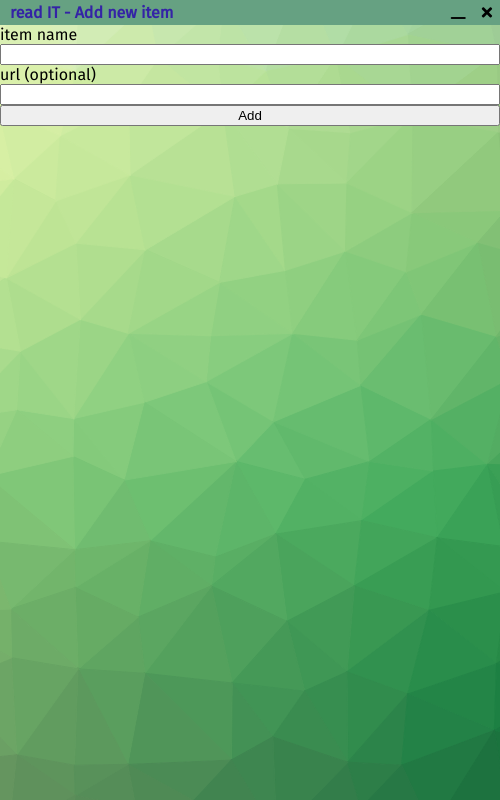
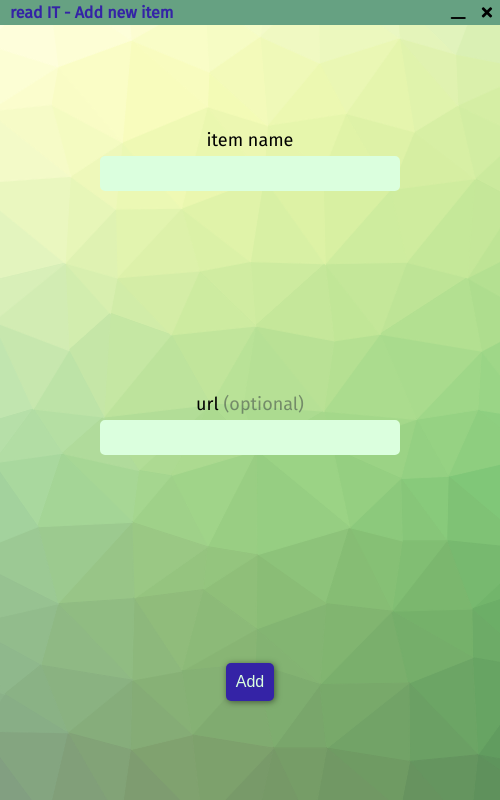
Before and after one commit to The24thDS/read-IT, an Electron app: page src/html/newItem.html in a window 500 px wide. Drawn offline with Linux system fonts and the light colour scheme.

Commit message:
Styling new item window

```diff
--- a/src/css/global.css
+++ b/src/css/global.css
@@ -13,10 +13,6 @@
     --additional-text: rgba(46, 64, 87, 0.8);
     --input-bg: #DBFFDE;
     --form-btn-bg: #3423A6;
-    --checkbox-bg: #A6C3E6;
-    --checkbox-done: #24E451;
-    --background-text: rgba(50, 55, 61, 0.2);
-    --new-btn-bg: rgba(219, 255, 222, 0.8);
 }
 body {
     padding: 0;
--- a/src/css/newItem.css
+++ b/src/css/newItem.css
@@ -1,4 +1,48 @@
 @import 'global.css';
-body{
-    background-position: center center
+.form{
+    display: flex;
+    flex-direction: column;
+    align-items: center;
+    justify-content: space-around;
+    height: calc(100vh - 25px);
 }
+
+.row{
+    width: 60%;
+    display: flex;
+    justify-content: center;
+    flex-wrap: wrap
+}
+p{
+    padding: 5px 0;
+    font-size: 18px;
+}
+p span{
+    color: var(--secondary-text)
+}
+input{
+    background-color: var(--input-bg);
+    color: var(--additional-text);
+    font-size: 18px;
+    padding: 5px;
+    border: 0;
+    border-radius: 5px;
+    border: 2px solid var(--input-bg);
+    width: 100%
+}
+input:focus, button:focus{
+    outline: 0;
+    border: 2px solid black;
+}
+button{
+    cursor: pointer;
+    background-color: var(--form-btn-bg);
+    color: var(--input-bg);
+    font-size: 16px;
+    padding: 10px;
+    margin-top: 10px;
+    border: 0;
+    border-radius: 5px;
+    box-shadow: 1px 1px 6px rgba(0, 0, 0, 0.5);
+    transition: box-shadow 1s;
+}
--- a/src/html/newItem.html
+++ b/src/html/newItem.html
@@ -15,11 +15,17 @@
                 <i class="fas fa-times"></i>
             </div>
         </div>
-        <p>item name</p>
-        <input type="text" name="name">
-        <p>url <span>(optional)</span></p>
-        <input type="text" name="url">
-        <button type="submit">Add</button>
+        <div class="grid form">
+            <div class="row">
+                <p>item name</p>
+                <input type="text" name="name">
+            </div>
+            <div class="row">
+                <p>url <span>(optional)</span></p>
+                <input type="text" name="url">
+            </div>
+            <button type="submit">Add</button>
+        </div>
     </div>
     <script>
         const electron = require('electron')
--- a/src/main.js
+++ b/src/main.js
@@ -1,6 +1,7 @@
 const electron = require('electron')
 const url = require('url')
 const path = require('path')
+const fs = require('fs')
 
 const {app, BrowserWindow, ipcMain, Menu} = electron
 
@@ -62,6 +63,7 @@ app.on('ready', startApp)
 app.on('window-all-closed', closeApp)
 
 // * ipc events/catches
+
 ipcMain.on('new-item', openAddWindow)
 
 ipcMain.on('add', (event, state)=>{
```
